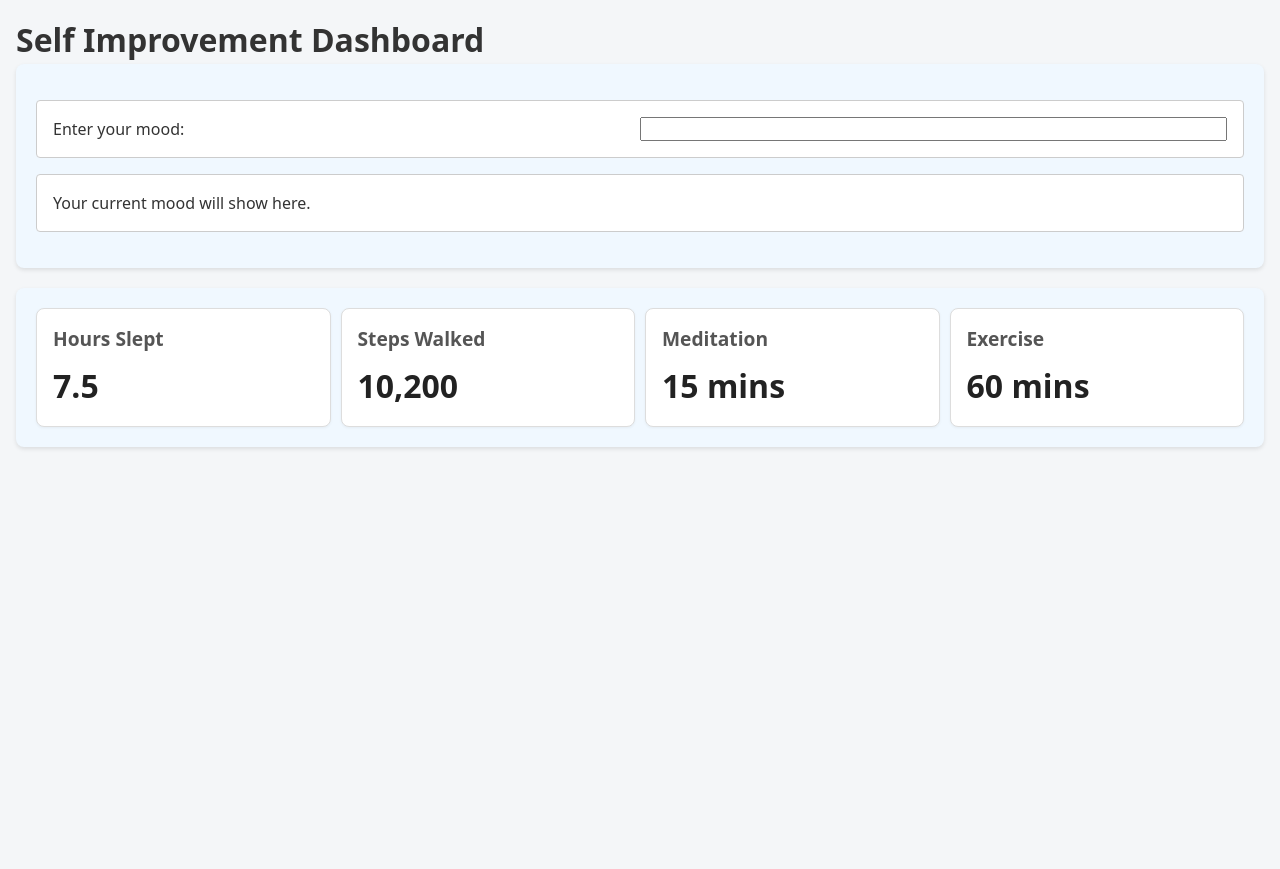
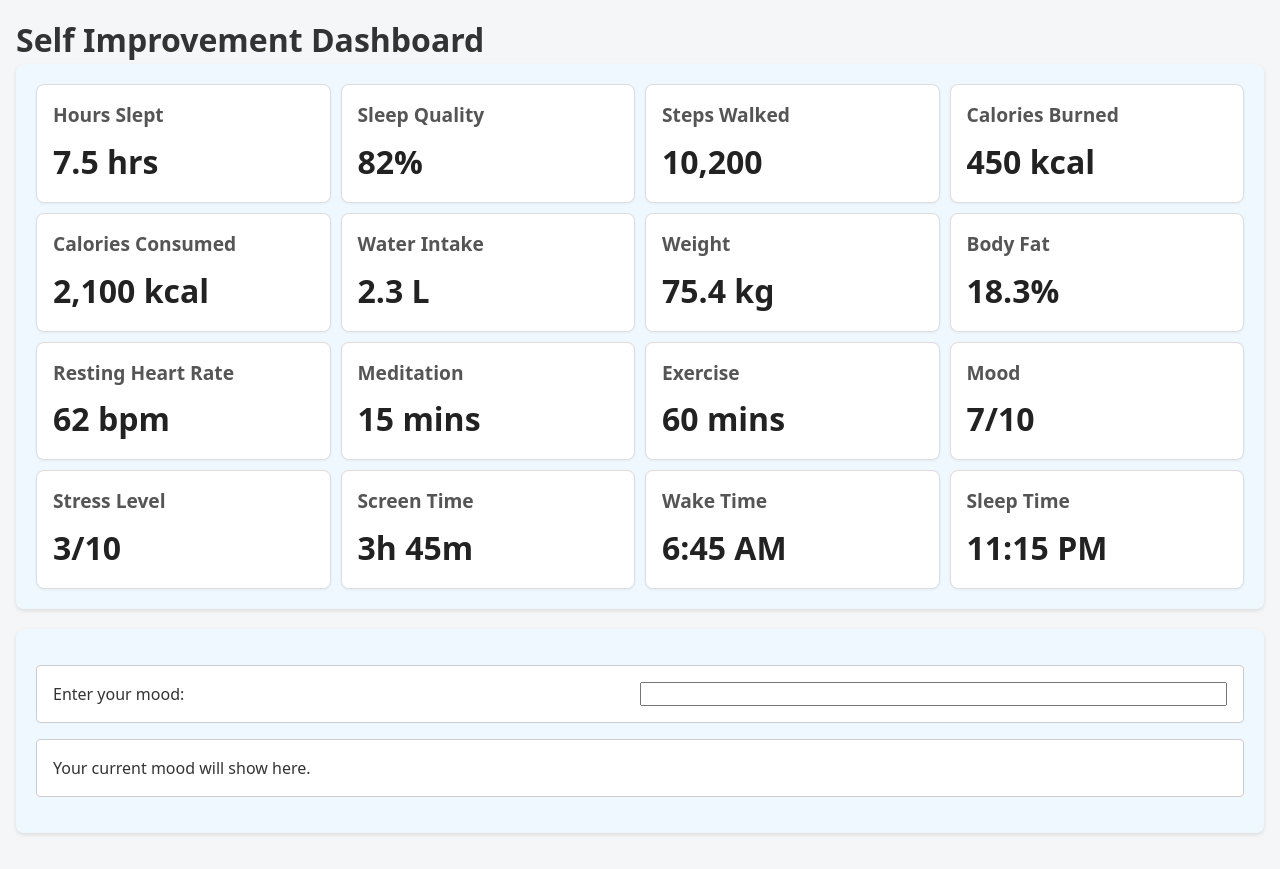
Before and after one commit to joseph-johnson27001/react-self-improvement-app, a React (Create React App) app: page / in a window 1280 px wide. Before the commit the page ends 800 px from the top, so only its background shows below. Built offline with nearby package versions, Linux system fonts and the light colour scheme.

Commit message:
Added extra KPI's

```diff
--- a/src/features/KpiSection/KpiSection.jsx
+++ b/src/features/KpiSection/KpiSection.jsx
@@ -1,13 +1,32 @@
+import { useState } from "react";
 import KpiCard from "./KpiCard";
 import "./KpiSection.css";
 
 export default function KpiSection() {
+  const [kpis] = useState([
+    { title: "Hours Slept", value: "7.5 hrs" },
+    { title: "Sleep Quality", value: "82%" },
+    { title: "Steps Walked", value: "10,200" },
+    { title: "Calories Burned", value: "450 kcal" },
+    { title: "Calories Consumed", value: "2,100 kcal" },
+    { title: "Water Intake", value: "2.3 L" },
+    { title: "Weight", value: "75.4 kg" },
+    { title: "Body Fat", value: "18.3%" },
+    { title: "Resting Heart Rate", value: "62 bpm" },
+    { title: "Meditation", value: "15 mins" },
+    { title: "Exercise", value: "60 mins" },
+    { title: "Mood", value: "7/10" },
+    { title: "Stress Level", value: "3/10" },
+    { title: "Screen Time", value: "3h 45m" },
+    { title: "Wake Time", value: "6:45 AM" },
+    { title: "Sleep Time", value: "11:15 PM" },
+  ]);
+
   return (
     <section className="kpi-section">
-      <KpiCard title="Hours Slept" value="7.5" />
-      <KpiCard title="Steps Walked" value="10,200" />
-      <KpiCard title="Meditation" value="15 mins" />
-      <KpiCard title="Exercise" value="60 mins" />
+      {kpis.map((kpi, index) => (
+        <KpiCard key={index} title={kpi.title} value={kpi.value} />
+      ))}
     </section>
   );
 }
--- a/src/pages/Dashboard.jsx
+++ b/src/pages/Dashboard.jsx
@@ -5,8 +5,8 @@ export default function Dashboard() {
   return (
     <main className="main-container">
       <h1>Self Improvement Dashboard</h1>
+      <KpiSection />
       <MoodTracker />
-      <KpiSection />
     </main>
   );
 }
```
